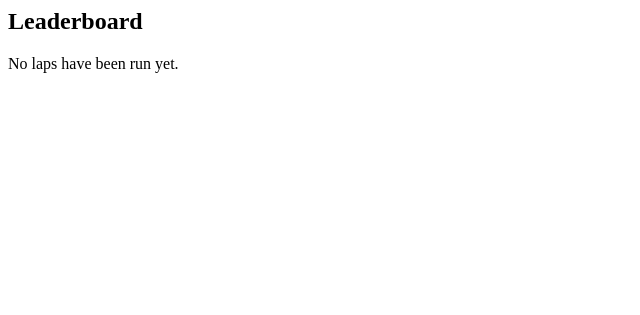
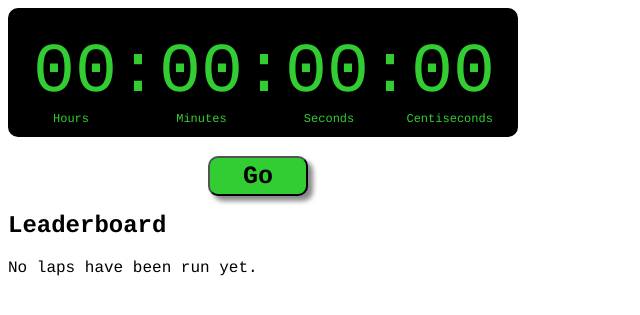
Before and after one commit to Teufen/mbotsrace, a Django app: page /leaderboard/ in a window 1280 px wide. Shown: the top 315 px of the page, without its empty margins (0-640 px from the left). Run offline with Django 3.2, Linux system fonts and the light colour scheme; data that the repository does not hold is empty.

Commit message:
add stopwatch.js, not working yet

```diff
--- /dev/null
+++ b/leaderboard/static/leaderboard/stopwatch.css
@@ -0,0 +1,44 @@
+
+#timer {
+  width: 460px;
+  font-size: 70px;
+  background-color: black;
+  color: limegreen;
+  padding: 25px;
+  border-radius: 10px;
+}
+#labels {
+  margin-top: -25px;
+  z-index: 2;
+  color: limegreen;
+  font-size: 12px;
+}
+#hh {margin-left: 45px;}
+#mm {margin-left: 80px;}
+#ss {margin-left: 70px;}
+#ms {margin-left: 45px;}
+
+#controls {
+  margin-left:150px;
+  margin-top: 30px;
+}
+
+button {
+  width: 100px;
+  height: 40px;
+  float: left;
+  margin-left: 50px;
+  font-size: 25px;
+  font-weight: bold;
+  border-radius: 10px;
+  box-shadow: 5px 5px 5px #888888;
+}
+#go    { background-color: limegreen; }
+
+#stop  { background-color: red;  display: none; }
+
+#clear { background-color: yellow; display: none;}
+
+body, button {
+  font-family: 'Courier';
+}
--- /dev/null
+++ b/leaderboard/static/leaderboard/stopwatch.js
@@ -0,0 +1,100 @@
+// https://developer.mozilla.org/en-US/docs/Web/JavaScript/Reference/Global_Objects/Date
+// source: https://github.com/nelsonic/stopwatch
+
+// global object
+T = {} ;
+T.timerDiv = document.getElementById('timer');
+
+function displayTimer() {
+  // initilized all local variables:
+  var hours='00', minutes='00',
+  miliseconds=0, seconds='00',
+  time = '',
+  timeNow = new Date().getTime(); // timestamp (miliseconds)
+
+  T.difference = timeNow - T.timerStarted;
+
+  // milliseconds
+  if(T.difference > 10) {
+    miliseconds = Math.floor((T.difference % 1000) / 10);
+    if(miliseconds < 10) {
+      miliseconds = '0'+String(miliseconds);
+    }
+  }
+  // seconds
+  if(T.difference > 1000) {
+    seconds = Math.floor(T.difference / 1000);
+    if (seconds > 60) {
+      seconds = seconds % 60;
+    }
+    if(seconds < 10) {
+      seconds = '0'+String(seconds);
+    }
+  }
+
+  // minutes
+  if(T.difference > 60000) {
+    minutes = Math.floor(T.difference/60000);
+    if (minutes > 60) {
+      minutes = minutes % 60;
+    }
+    if(minutes < 10) {
+      minutes = '0'+String(minutes);
+    }
+  }
+
+  // hours
+  if(T.difference > 3600000) {
+    hours = Math.floor(T.difference/3600000);
+    // if (hours > 24) {
+    // 	hours = hours % 24;
+    // }
+    if(hours < 10) {
+      hours = '0'+String(hours);
+    }
+  }
+
+  time  =  hours   + ':'
+  time += minutes + ':'
+  time += seconds + ':'
+  time += miliseconds;
+
+  T.timerDiv.innerHTML = time;
+}
+
+function startTimer() {
+  // save start time
+  T.timerStarted = new Date().getTime()
+  console.log('T.timerStarted: '+T.timerStarted)
+
+  if (T.difference > 0) {
+    T.timerStarted = T.timerStarted - T.difference
+  }
+  // update timer periodically
+  T.timerInterval = setInterval(function() {
+    displayTimer()
+  }, 10);
+
+  // show / hide the relevant buttons:
+  document.getElementById('go').style.display="none";
+  document.getElementById('stop').style.display="inline";
+  document.getElementById('clear').style.display="none";
+}
+
+function stopTimer() {
+  clearInterval(T.timerInterval); // stop updating the timer
+
+  document.getElementById('stop').style.display="none";
+  document.getElementById('go').style.display="inline";
+  document.getElementById('clear').style.display="inline";
+}
+
+function clearTimer() {
+  clearInterval(T.timerInterval);
+  T.timerDiv.innerHTML = "00:00:00:00"; // reset timer to all zeros
+  T.difference = 0;
+
+  document.getElementById('stop').style.display="none";
+  document.getElementById('go').style.display="inline";
+  document.getElementById('clear').style.display="none";
+}
--- a/leaderboard/templates/leaderboard/index.html
+++ b/leaderboard/templates/leaderboard/index.html
@@ -1,6 +1,28 @@
 {% load static %}
 
+<head>
+	<meta charset="UTF-8">
+    <link rel="stylesheet" type="text/css" href="{% static 'leaderboard/stopwatch.css' %}" />
+    <script type="text/javascript" src='{% static 'leaderboard/stopwatch.js' %}'></script>
+</head>
+
 <body>
+
+	<div id='timer'>00:00:00:00</div>
+	<div id='labels'>
+		<span id='hh'>Hours</span>
+		<span id='mm'>Minutes</span>
+		<span id='ss'>Seconds</span>
+		<span id='ms'>Centiseconds</span>
+	</div>
+
+	<div id='controls'>
+		<button onclick='startTimer()' id='go'>Go</button>
+		<button onclick='stopTimer()'  id='stop'>Stop</button>
+		<button onclick='clearTimer()' id='clear'>Clear</button>
+	</div>
+    <br />
+    <br />
 <h2>Leaderboard</h2>
 {% if leaderboard %}
 	<table>
```
Also changed, not shown: mbotsrace/settings.py (+7 -0 lines).
